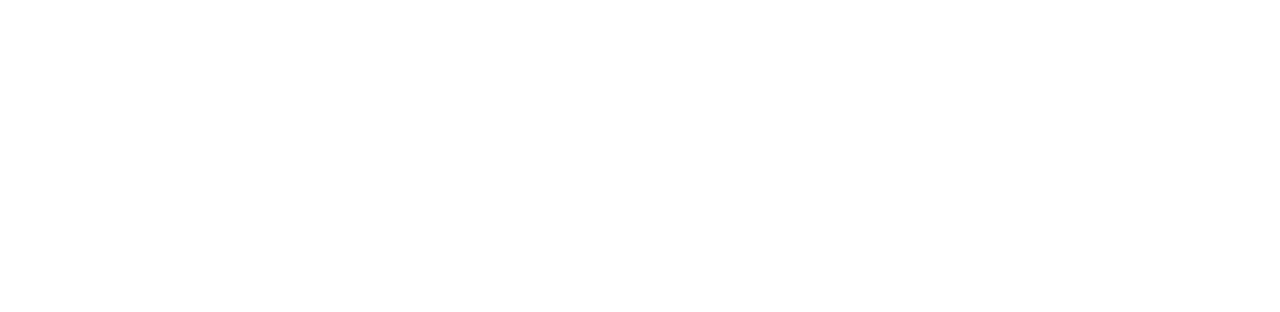
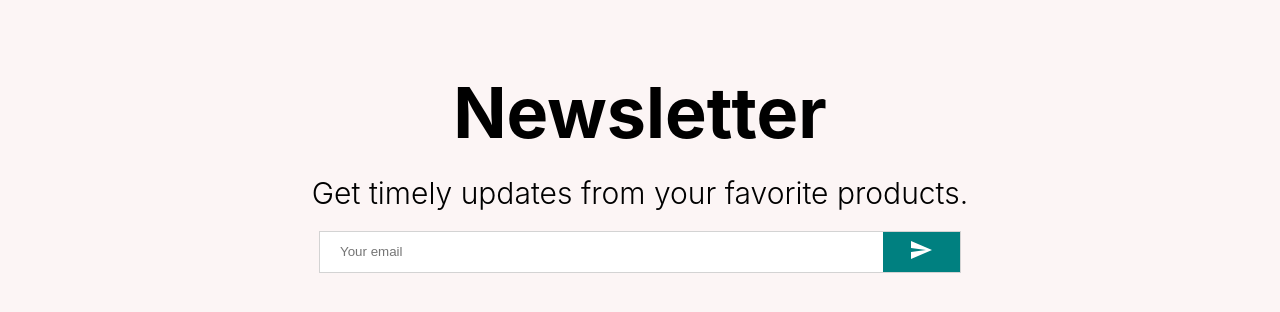
Before and after one commit to evafriana/e-commerce-app, a React (Vite) app: page / in a window 1280 px wide. Shown: the part 2390-2702 px from the top of the page. Before the commit the page ends 2298 px from the top, so only its background shows below. Built offline with nearby package versions, Linux system fonts and the light colour scheme.

Commit message:
add Newslatter

```diff
--- /dev/null
+++ b/src/components/Newslatter.jsx
@@ -0,0 +1,56 @@
+import { Send } from "@mui/icons-material";
+import styled from "styled-components";
+
+const Container = styled.div`
+  height: 60vh;
+  background-color: #fcf5f5;
+  display: flex;
+  align-items: center;
+  justify-content: center;
+  flex-direction: column;
+`;
+const Title = styled.h1`
+  font-size: 70px;
+  margin-bottom: 20px;
+`;
+const Description = styled.div`
+  font-size: 30px;
+  font-weight: 300;
+  margin-bottom: 20px;
+`;
+const InputContainer = styled.div`
+  width: 50%;
+  height: 40px;
+  background-color: white;
+  display: flex;
+  justify-content: space-between;
+  border: 1px solid lightgray;
+`;
+const Input = styled.input`
+  border: none;
+  flex: 8;
+  padding: 20px;
+`;
+const Button = styled.button`
+  flex: 1;
+  border: none;
+  background-color: teal;
+  color: white;
+`;
+
+export default function () {
+  return (
+    <Container>
+      <Title>Newsletter</Title>
+      <Description>
+        Get timely updates from your favorite products.{" "}
+      </Description>
+      <InputContainer>
+        <Input placeholder="Your email" />
+        <Button>
+          <Send />
+        </Button>
+      </InputContainer>
+    </Container>
+  );
+}
--- a/src/pages/Home.jsx
+++ b/src/pages/Home.jsx
@@ -2,6 +2,7 @@
 import Announcement from "../components/Announcement";
 import Categories from "../components/Categories";
 import Navbar from "../components/Navbar";
+import NewsLatter from "../components/NewsLatter";
 import Products from "../components/Products";
 import Slider from "../components/Slider";
 
@@ -13,6 +14,7 @@
       <Slider />
       <Categories />
       <Products />
+      <NewsLatter />
     </div>
   );
 }
```
Also changed, not shown: 1 other file (tests, documents, lock files or other folders).
